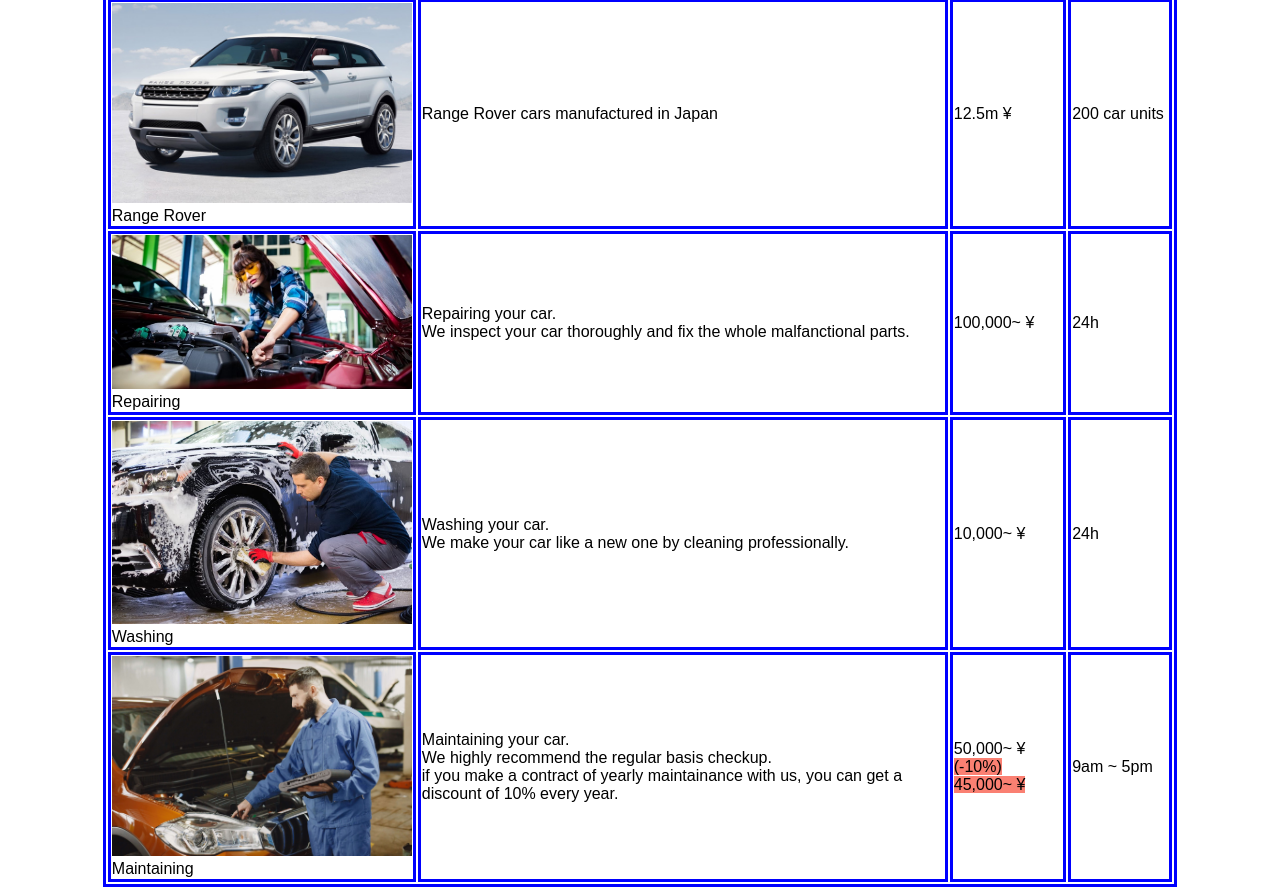
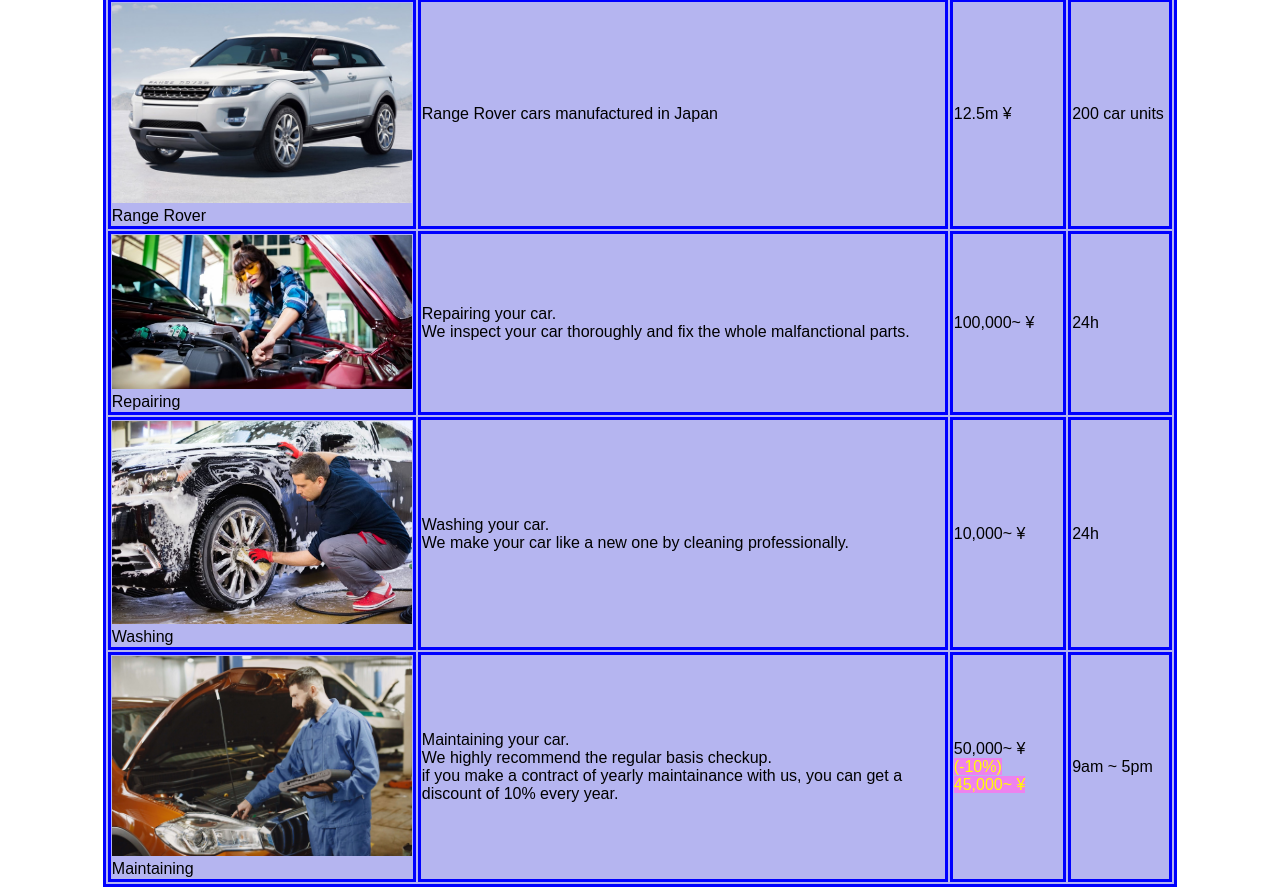
Before and after one commit to nemocoro/carshop, a plain HTML site: page Products.html in a window 1280 px wide. Shown: the part 1432-2327 px from the top of the page. Drawn offline with Linux system fonts and the light colour scheme.

Commit message:
Changing the background-color of the table in Products.html

```diff
--- a/Products.html
+++ b/Products.html
@@ -117,7 +117,7 @@
             <td>Maintaining your car. <br>We highly recommend the regular basis checkup. <br>if you make a contract of yearly maintainance with us, you can get a discount of 10% every year.  </td>
             <td>50,000~ &yen;
                 <br>
-                <span style="background-color: salmon;">(-10%) 45,000~ &yen;</span>
+                <span style="color: yellow;">(-10%) 45,000~ &yen;</span>
             </td>
             <td>9am ~ 5pm</td>
         </tr>
--- a/css/general.css
+++ b/css/general.css
@@ -108,6 +108,7 @@ table {
     /* empty-cells: hide; */
     /* border-spacing: 7px; */
     /* border-collapse: separate; */
+    background-color: rgb(181, 181, 240);
 }
 
 td, th, table {
```
Also changed, not shown: Contact_us.html (+2 -2 lines).
